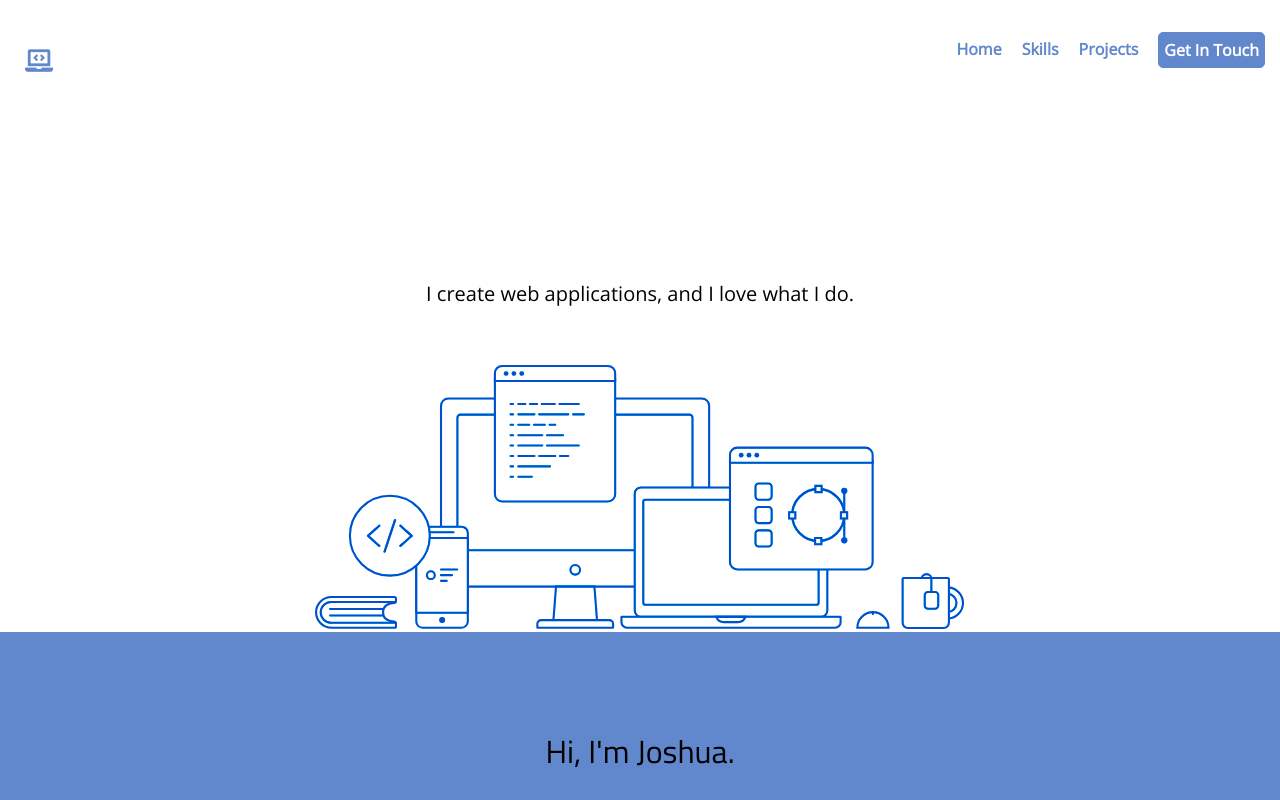
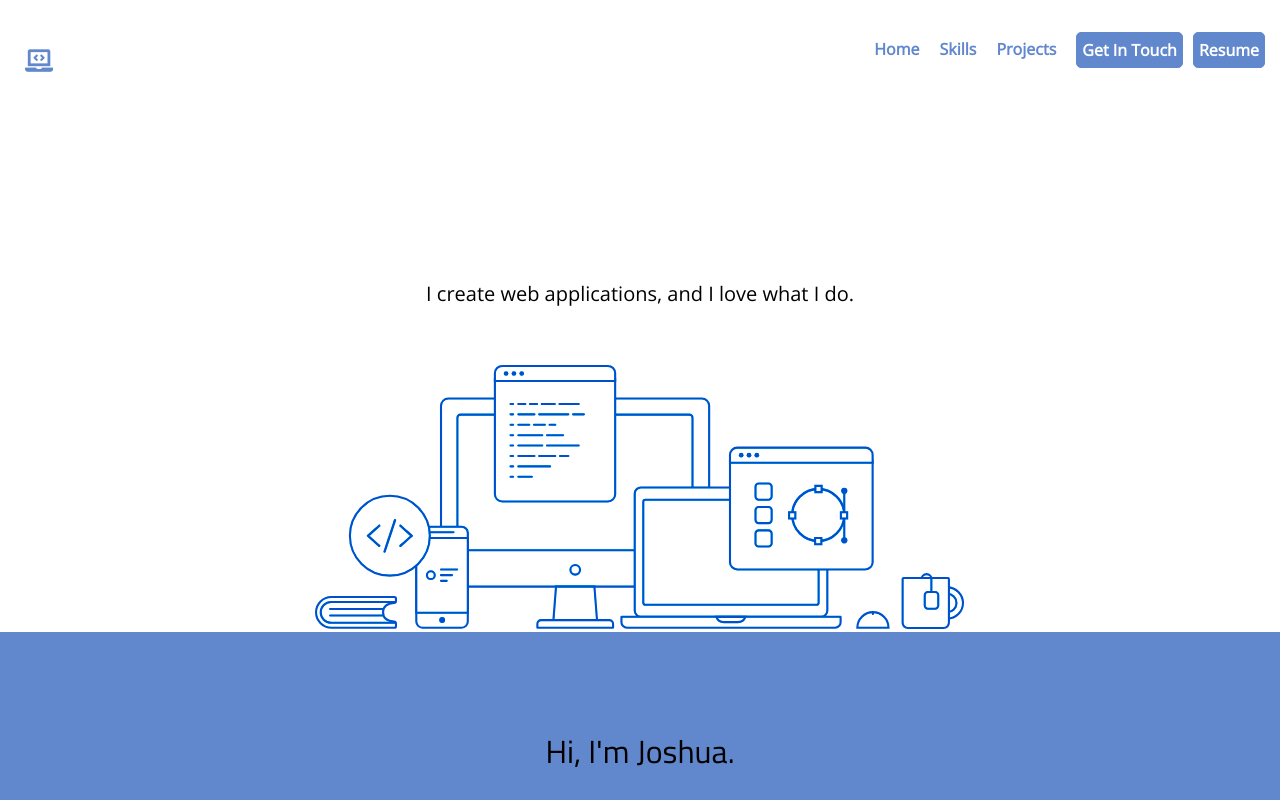
Before and after one commit to JoshuaAlvarez06/Joshua-Portfolio, a React (Create React App) app: page / in a window 1280 px wide. Shown: the top 800 px of the page. Built offline with nearby package versions, Linux system fonts and the light colour scheme.

Commit message:
added resume link button

```diff
--- a/src/components/Navbar/Navbar.css
+++ b/src/components/Navbar/Navbar.css
@@ -47,6 +47,11 @@
     padding: 5px;
     background: #6187cc;
     border-radius: 5px;
+    margin-right: 10px;
+}
+
+.menu-item-button:last-child {
+    margin-right: 0;
 }
 
 .menu-item-button:hover {
--- a/src/components/Navbar/Navbar.js
+++ b/src/components/Navbar/Navbar.js
@@ -12,6 +12,7 @@
                 <li className="menu-item"><a href="#skills">Skills</a></li>
                 <li className="menu-item"><a href="#projects">Projects</a></li>
                 <li className="menu-item-button"><a href="#contact">Get In Touch</a></li>
+                <li className="menu-item-button"><a href="https://drive.google.com/file/d/1e3_lTBFrJ3dKa8LEWCrcKcpVtAXKfrfm/view?usp=sharing" target="_blank" rel="noreferrer">Resume</a></li>
             </ul>
             <div className="hamburger" onClick={() => setNavModalVisible(true)}>
                 <div className="bar"></div>
```
